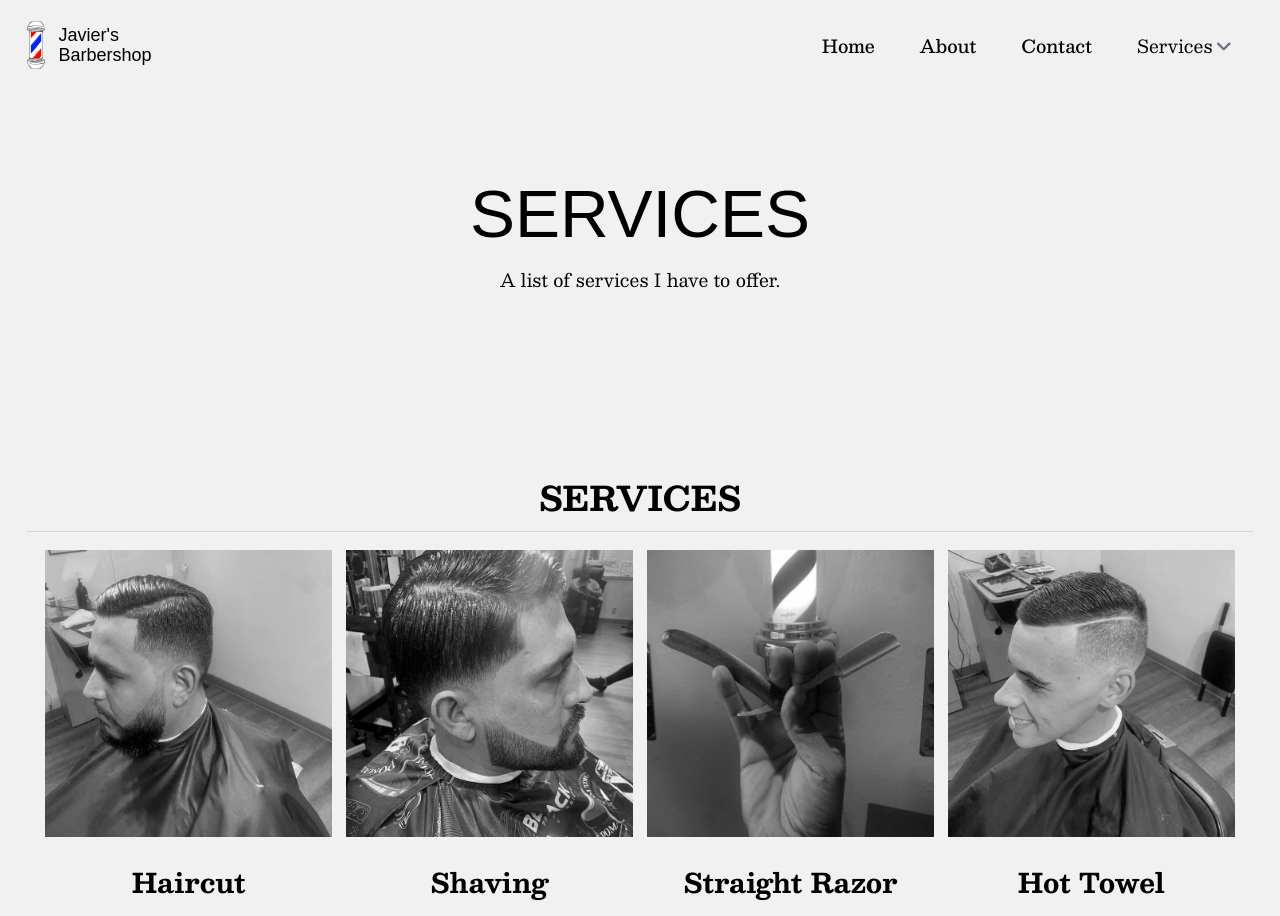
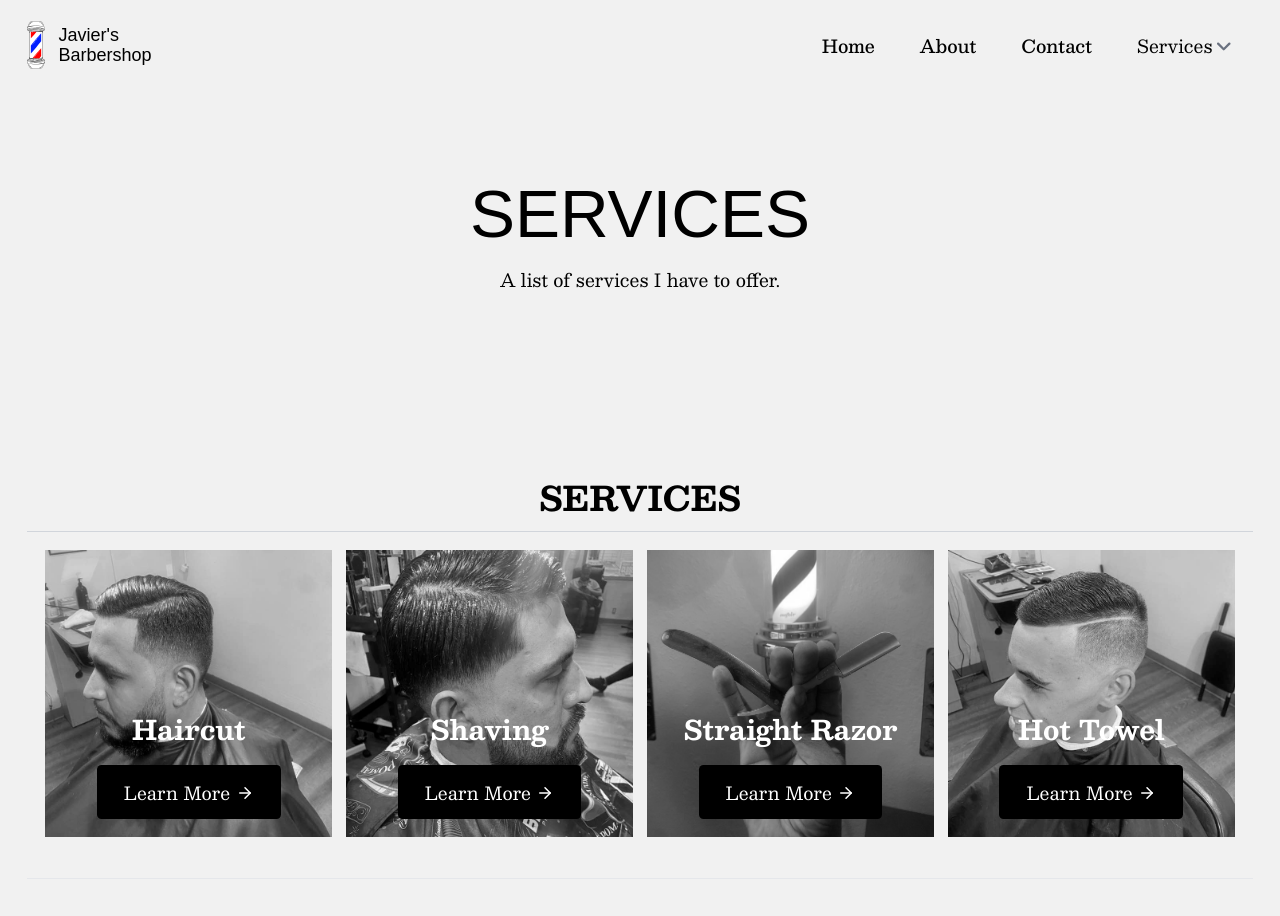
Before and after one commit to zackmorgs/javier, a Next.js app: page /services in a window 1280 px wide. Shown: the top 916 px of the page. Built offline with nearby package versions, Linux system fonts and the light colour scheme; a web font is replaced by a local one.

Commit message:
added zoom effect on services homepage

```diff
--- a/app/globals.css
+++ b/app/globals.css
@@ -151,11 +151,27 @@ gmp-map {
 #services h2 {
   /* color:white; */
 }
-
+.service-picture {
+  transition:transform .3s ease;
+}
+.service-picture:hover {
+  transform:scale(1.1);
+}
 .stars {
   color: black;
 }
-
+/* .service-text:nth-child(1) {
+  background: #0000006b;
+}
+.service-text:nth-child(3) {
+  background: hsl(0deg 100% 45% / 38%);
+}
+.service-text:nth-child(3) {
+  background: #0707c173;
+}
+.service-text:nth-child(4) {
+  background:white;
+} */
 @media (min-width: 640px) {}
 
 @media (min-width: 768px) {
--- a/components/services-homepage.tsx
+++ b/components/services-homepage.tsx
@@ -26,10 +26,10 @@ export default function Services() {
                     {displayedServices.map((service, index) => {
                         return (
                             <li key={index}>
-                                <Link href={service.link} className="service-homepage text-center block mb-3">
-                                    <Image src={service.picture} alt={service.name} width={375} height={375} className="mx-auto w-full" />
-                                    <div className="py-3">
-                                        <div className="mt-3 mb-4">
+                                <Link href={service.link} className="service-homepage text-center block mb-3 relative overflow-hidden" >
+                                    <Image src={service.picture} alt={service.name} width={375} height={375} className="service-picture mx-auto w-full" />
+                                    <div className="service-text pt-3 pb-4 px-4 text-white absolute bottom-0 right-0 left-0">
+                                        <div className="mb-4">
                                             <TitleMd>{service.name}</TitleMd>
                                         </div>
                                         <Link href={service.link} className="btn">
```
